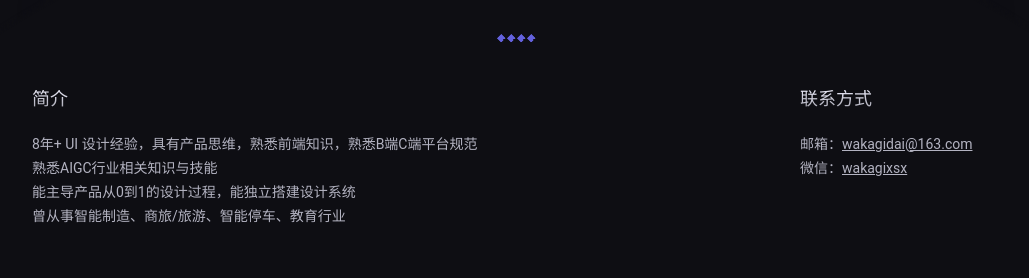
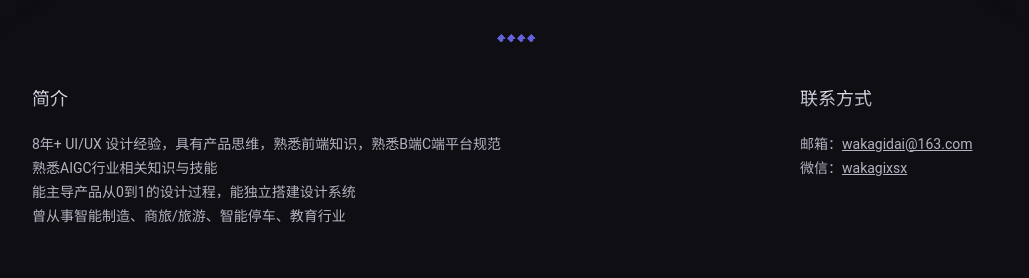
Before and after one commit to Wakagixsx/lnew.portfolio, a plain HTML site: page index.html in a window 1280 px wide. Shown: the part 840-1118 px from the top of the page, without its empty margins (124-1153 px from the left). Drawn offline with nearby package versions, Linux system fonts and the light colour scheme.

Commit message:
修改文案

```diff
--- a/index.html
+++ b/index.html
@@ -102,7 +102,7 @@
                         <div class="about-info-left">
                             <div class="about-info-title">简介</div>
                             <div class="introduce-desc">
-                                8年+ UI 设计经验，具有产品思维，熟悉前端知识，熟悉B端C端平台规范<br>
+                                8年+ UI/UX 设计经验，具有产品思维，熟悉前端知识，熟悉B端C端平台规范<br>
                                 熟悉AIGC行业相关知识与技能<br>
                                 能主导产品从0到1的设计过程，能独立搭建设计系统<br>
                                 曾从事智能制造、商旅/旅游、智能停车、教育行业<br>
```
